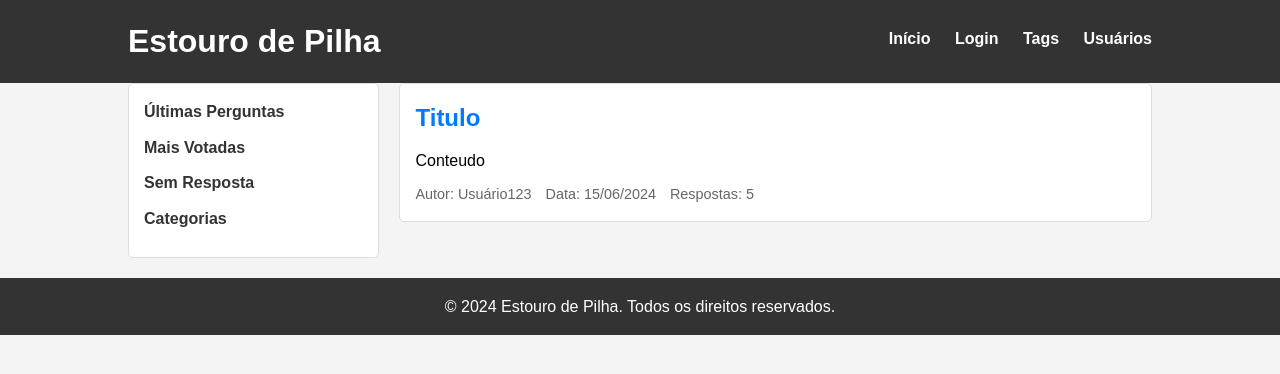
After one commit to joao-moorgado/site-receitas, a PHP site: page /feed.php in a window 1280 px wide. The commit adds this page. Shown: the top 374 px of the page. Run offline with PHP 8.4, Linux system fonts and the light colour scheme.

Commit message:
Estrutura Básica

```diff
--- /dev/null
+++ b/estilos.css
@@ -0,0 +1,127 @@
+/* Reset básico */
+* {
+    margin: 0;
+    padding: 0;
+    box-sizing: border-box;
+}
+
+body {
+    font-family: Arial, sans-serif;
+    line-height: 1.6;
+    background-color: #f4f4f4;
+}
+
+.container {
+    width: 80%;
+    margin: auto;
+    overflow: hidden;
+}
+
+/* Cabeçalho */
+header {
+    background: #333;
+    color: #fff;
+    padding: 1rem 0;
+}
+
+header h1 {
+    float: left;
+}
+
+header nav {
+    float: right;
+    margin-top: 10px;
+}
+
+header nav ul {
+    list-style: none;
+}
+
+header nav ul li {
+    display: inline;
+    margin-left: 20px;
+}
+
+header nav ul li a {
+    color: #fff;
+    text-decoration: none;
+    font-weight: bold;
+}
+
+/* Main */
+main {
+    display: flex;
+    margin-top: 20px;
+}
+
+/* Sidebar */
+.sidebar {
+    width: 25%;
+    background: #fff;
+    padding: 15px;
+    margin-right: 20px;
+    border: 1px solid #ddd;
+    border-radius: 5px;
+}
+
+.sidebar ul {
+    list-style: none;
+}
+
+.sidebar ul li {
+    margin-bottom: 10px;
+}
+
+.sidebar ul li a {
+    text-decoration: none;
+    color: #333;
+    font-weight: bold;
+}
+
+.sidebar ul li a:hover {
+    color: #007BFF;
+}
+
+/* Feed */
+.feed {
+    width: 75%;
+}
+
+.post {
+    background: #fff;
+    padding: 15px;
+    margin-bottom: 20px;
+    border: 1px solid #ddd;
+    border-radius: 5px;
+}
+
+.post h2 {
+    margin-bottom: 10px;
+    color: #007BFF;
+}
+
+.post p {
+    margin-bottom: 10px;
+}
+
+.post-info {
+    font-size: 0.9rem;
+    color: #666;
+}
+
+.post-info span {
+    margin-right: 10px;
+}
+
+/* Rodapé */
+footer {
+    background: #333;
+    color: #fff;
+    text-align: center;
+    padding: 1rem 0;
+    margin-top: 20px;
+}
+
+footer p {
+    margin: 0;
+}
--- /dev/null
+++ b/feed.php
@@ -0,0 +1,56 @@
+<!DOCTYPE html>
+<html lang="pt-br">
+<head>
+    <meta charset="UTF-8">
+    <meta name="viewport" content="width=device-width, initial-scale=1.0">
+    <title>Estouro de pilha</title>
+    <link rel="stylesheet" href="estilos.css">
+</head>
+<body>
+<header>
+        <div class="container">
+            <h1>Estouro de Pilha</h1>
+            <nav>
+                <ul>
+                    <li><a href="inserir">Início</a></li>
+                    <li><a href="#">Login</a></li>
+                    <li><a href="#">Tags</a></li>
+                    <li><a href="#">Usuários</a></li>
+                </ul>
+            </nav>
+        </div>
+    </header>
+
+    <main class="container">
+        <aside class="sidebar">
+            <ul>
+                <li><a href="#">Últimas Perguntas</a></li>
+                <li><a href="#">Mais Votadas</a></li>
+                <li><a href="#">Sem Resposta</a></li>
+                <li><a href="#">Categorias</a></li>
+            </ul>
+        </aside>
+
+        <section class="feed">
+
+            <div class="post">
+                <h2>Titulo</h2>
+                <p>Conteudo</p>
+                <div class="post-info">
+                    <span>Autor: Usuário123</span>
+                    <span>Data: 15/06/2024</span>
+                    <span>Respostas: 5</span>
+                </div>
+
+            </div>
+        </section>
+    </main>
+
+    <footer>
+        <div class="container">
+            <p>&copy; 2024 Estouro de Pilha. Todos os direitos reservados.</p>
+        </div>
+    </footer>
+
+</body>
+</html>
--- a/index.php
+++ b/login.php
@@ -1,9 +1,10 @@
 <!DOCTYPE html>
-<html lang="en">
+<html lang="pt-br">
 <head>
     <meta charset="UTF-8">
     <meta name="viewport" content="width=device-width, initial-scale=1.0">
-    <title>Estouro de Pilha</title>
+    <title>Estouro de Pilha Login</title>
+    <link rel="stylesheet" href="estilos.css">
 </head>
 <body>
 
```
